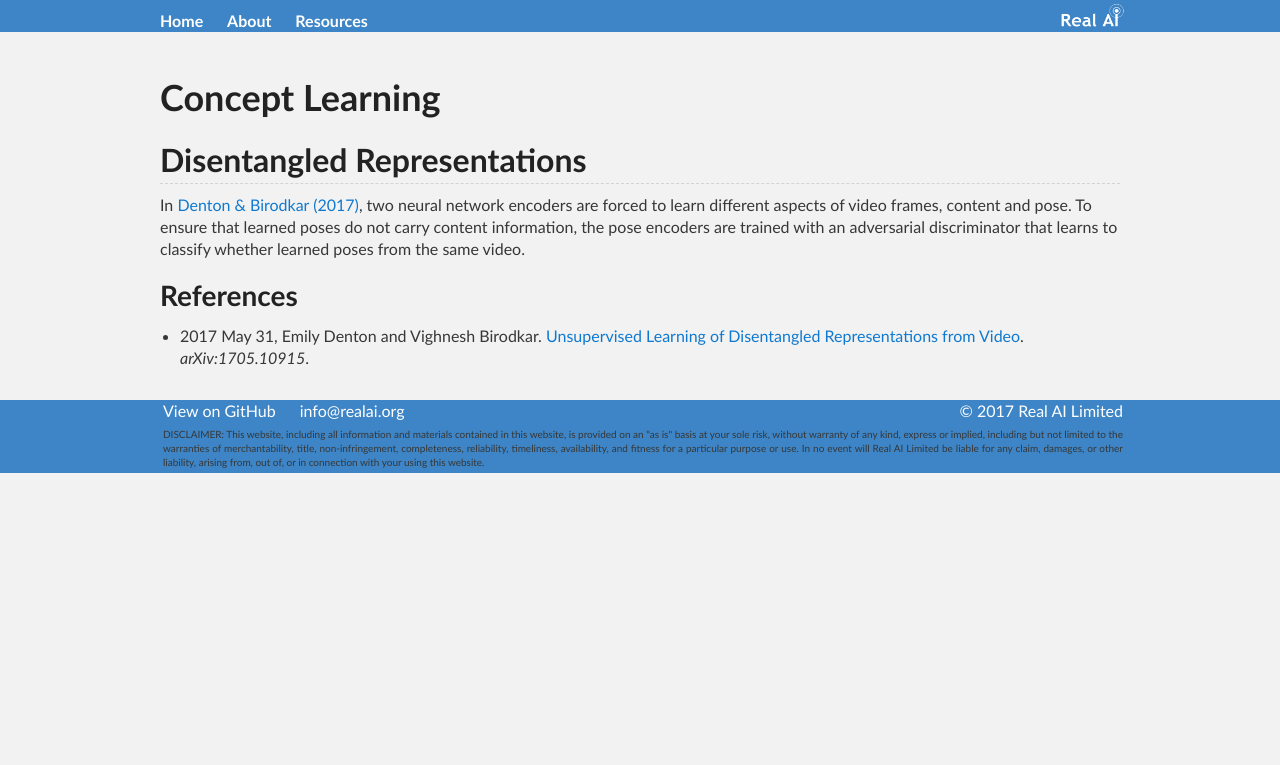
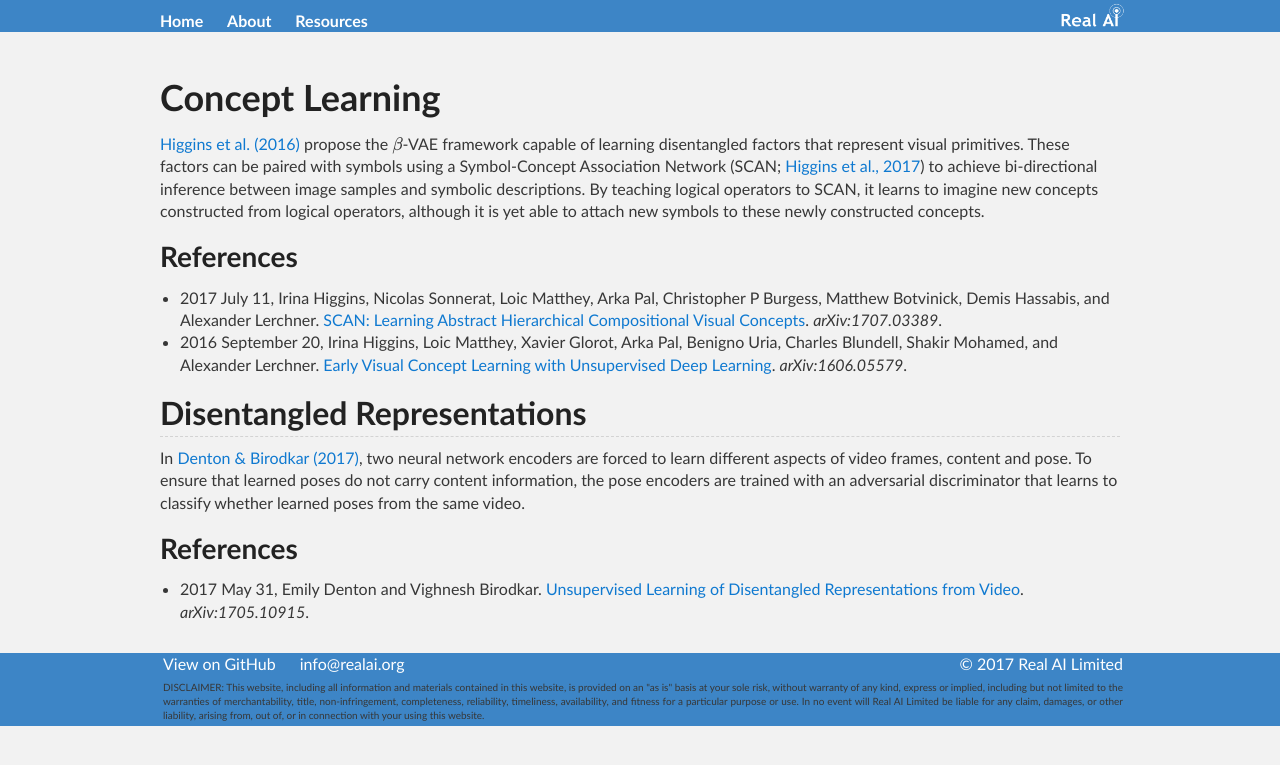
Before and after one commit to Tonywuhk/realai.org, a Jekyll site: the page built from concept-learning.md, in a window 1280 px wide. Shown: the top 765 px of the page. Built offline with Jekyll 4.4.1, drawn with Linux system fonts in a browser that asks for light colours; our own code applies the rules of GitHub Pages for plain Markdown files; formulas are drawn with MathJax 3; comment, search, counter and statistics services are not loaded; the repository's description, which GitHub fills in, is left out.

Commit message:
Add SCAN paper

```diff
--- a/concept-learning.md
+++ b/concept-learning.md
@@ -1,7 +1,15 @@
 ---
 permalink: /concept-learning/
+mathjax: true
 ---
 # Concept Learning
+
+[Higgins et al. (2016)](https://arxiv.org/abs/1606.05579) propose the \\(\beta\\)-VAE framework capable of learning disentangled factors that represent visual primitives. These factors can be paired with symbols using a Symbol-Concept Association Network (SCAN; [Higgins et al., 2017](https://arxiv.org/abs/1707.03389)) to achieve bi-directional inference between image samples and symbolic descriptions. By teaching logical operators to SCAN, it learns to imagine new concepts constructed from logical operators, although it is yet able to attach new symbols to these newly constructed concepts.
+
+### References
+
+* 2017 July 11, Irina Higgins, Nicolas Sonnerat, Loic Matthey, Arka Pal, Christopher P Burgess, Matthew Botvinick, Demis Hassabis, and Alexander Lerchner. [SCAN: Learning Abstract Hierarchical Compositional Visual Concepts](https://arxiv.org/abs/1707.03389). *arXiv:1707.03389*.
+* 2016 September 20, Irina Higgins, Loic Matthey, Xavier Glorot, Arka Pal, Benigno Uria, Charles Blundell, Shakir Mohamed, and Alexander Lerchner. [Early Visual Concept Learning with Unsupervised Deep Learning](https://arxiv.org/abs/1606.05579). *arXiv:1606.05579*.
 
 ## Disentangled Representations
 
```
Also changed, not shown: README.md (+1 -0 lines).
